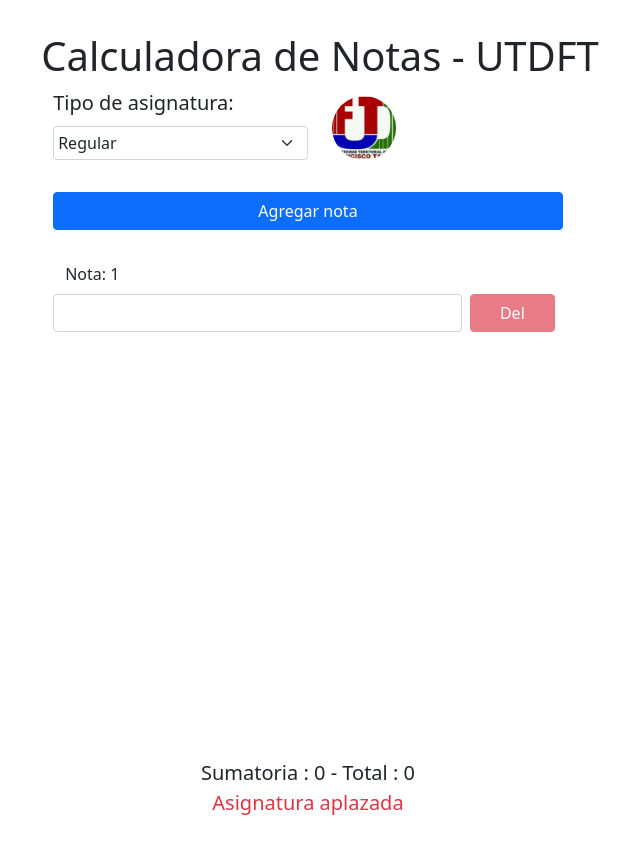
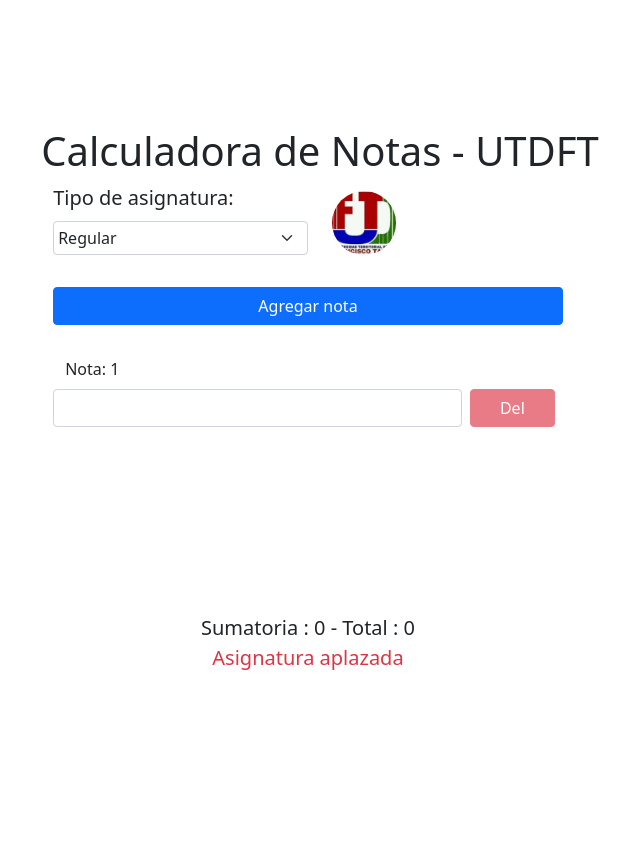
Before and after one commit to LeonLLB/calculadora-notas-utdft-app, a React (Vite) app: page / in a window 1280 px wide. Shown: the whole page, without its empty margins (320-960 px from the left). After the commit the page ends 800 px from the top, so only its background shows below. Built offline with nearby package versions, Linux system fonts and the light colour scheme.

Commit message:
Cambio de tamaño de alto para el formulario

```diff
--- a/src/components/Form.module.css
+++ b/src/components/Form.module.css
@@ -6,6 +6,6 @@
 }
 @media (min-width: 640px) {
     .formContainer {
-        height:30rem;
+        height:15rem;
     }
 }
```
